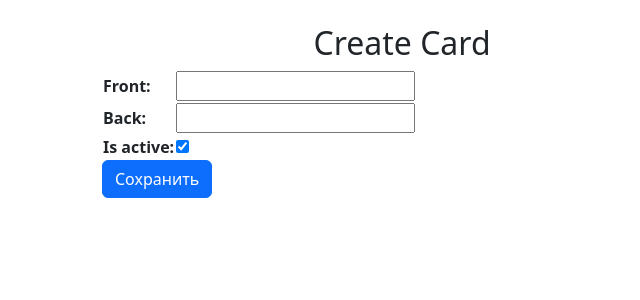
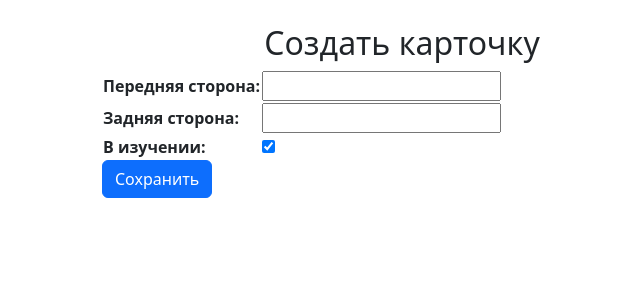
Before and after one commit to Villhard/recallcontrol-archive, a Django app: page /cards/create/ in a window 1280 px wide. Shown: the part 56-356 px from the top of the page, without its empty margins (238-878 px from the left). Run offline with Django 5.2, Linux system fonts and the light colour scheme; the visitor is signed in with stand-in values (Sample User, id 1); data that the repository does not hold is empty; some libraries are stand-ins or nearby versions.

Commit message:
refactor: add russification

```diff
--- a/backend/cards/forms.py
+++ b/backend/cards/forms.py
@@ -4,8 +4,9 @@ from django import forms
 
 
 class CardForm(ModelForm):
-    front = forms.CharField()
-    back = forms.CharField()
+    front = forms.CharField(label="Передняя сторона")
+    back = forms.CharField(label="Задняя сторона")
+    is_active = forms.BooleanField(label="В изучении", initial=True)
 
     class Meta:
         model = Card
--- a/backend/cards/views.py
+++ b/backend/cards/views.py
@@ -33,7 +33,7 @@ class CardCreateView(LoginRequiredMixin, CreateView):
     form_class = CardForm
     template_name = "cards/card_form.html"
     success_url = "/cards/"
-    extra_context = {"title": "Create Card"}
+    extra_context = {"title": "Создать карточку"}
 
     def form_valid(self, form):
         form.instance.owner = self.request.user
@@ -45,7 +45,7 @@ class CardUpdateView(LoginRequiredMixin, UpdateView):
     form_class = CardForm
     template_name = "cards/card_form.html"
     success_url = "/cards/"
-    extra_context = {"title": "Update Card"}
+    extra_context = {"title": "Изменить карточку"}
 
     def get_object(self, queryset=None):
         obj = super().get_object(queryset)
--- a/backend/recallcontrol/settings.py
+++ b/backend/recallcontrol/settings.py
@@ -78,7 +78,7 @@ AUTH_PASSWORD_VALIDATORS = [
     },
 ]
 
-LANGUAGE_CODE = "en-us"
+LANGUAGE_CODE = "ru-ru"
 
 TIME_ZONE = "Europe/Moscow"
 
--- a/backend/templates/registration/login.html
+++ b/backend/templates/registration/login.html
@@ -3,12 +3,12 @@
 {% block title %}Login{% endblock %}
 
 {% block content %}
-<h2>Login</h2>
+<h2>Вход</h2>
 <form method="post">
     <table>
         {% csrf_token %}
         {{ form.as_table }}
     </table>
-    <button type="submit">Login</button>
+    <button type="submit">Вход</button>
 </form>
 {% endblock %}
```
